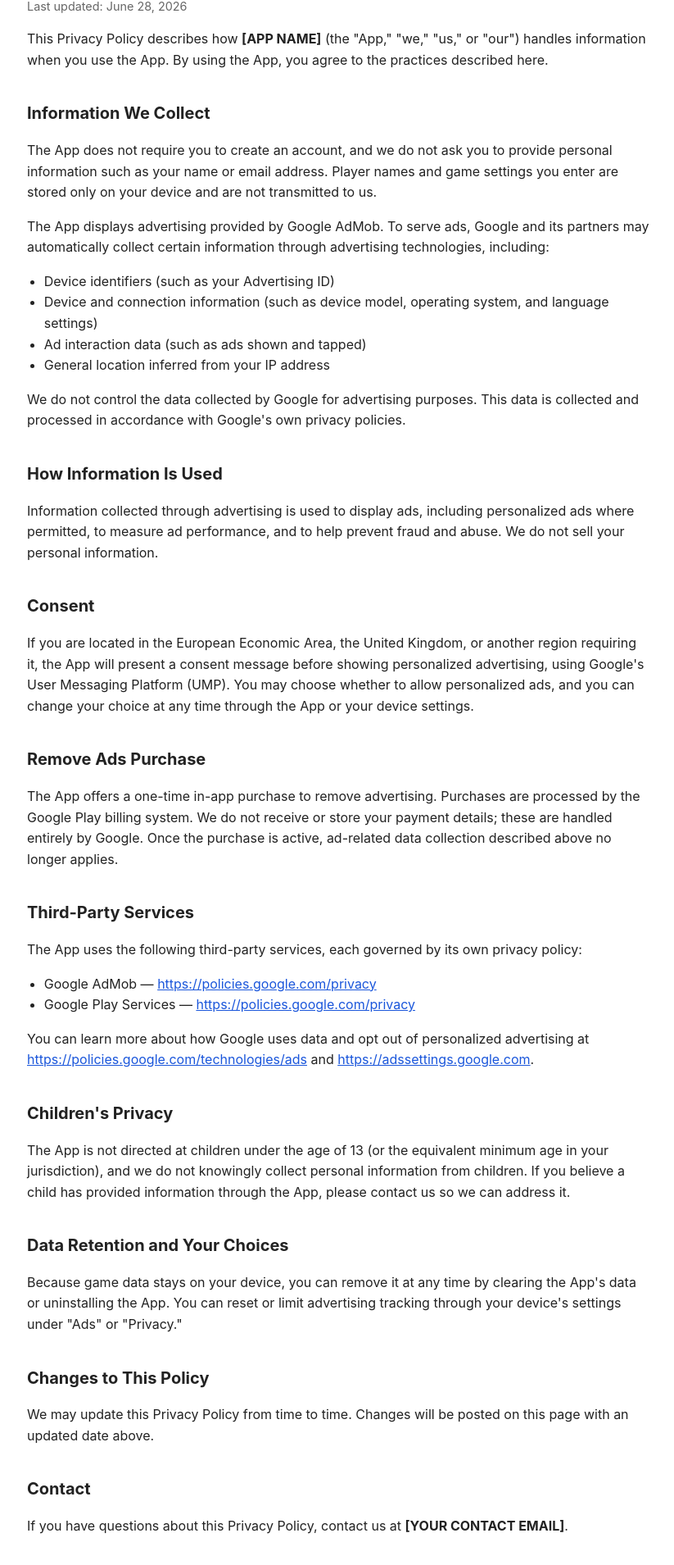
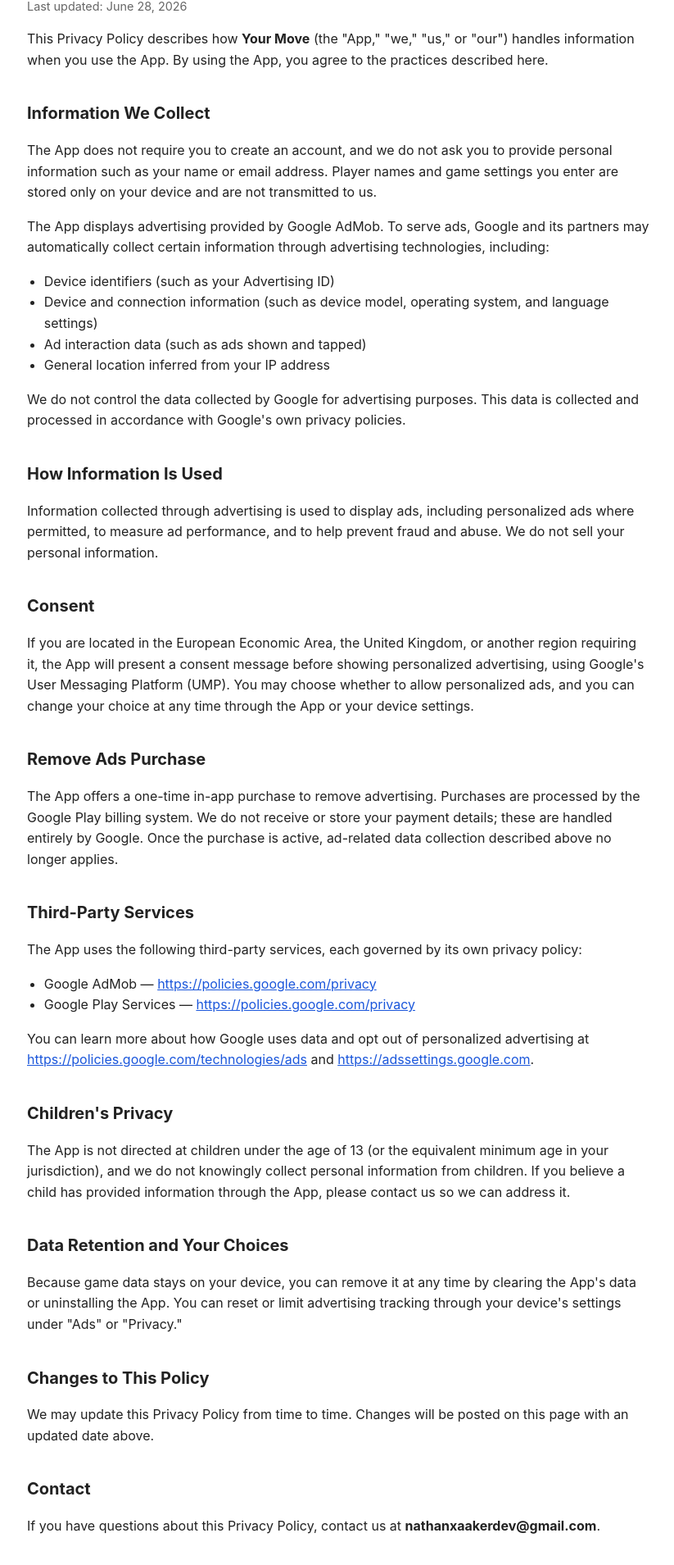
Before and after one commit to Nathan546-design/Nathan546-design.github.io, a plain HTML site: page index.html in a window 1280 px wide. Shown: the part 107-2016 px from the top of the page at 82% size, without its empty margins (227-1050 px from the left). Drawn offline with Linux system fonts and the light colour scheme.

Commit message:
Update Privacy Policy with app name and contact email

```diff
--- a/index.html
+++ b/index.html
@@ -26,7 +26,7 @@
 <h1>Privacy Policy</h1>
 <p class="updated">Last updated: June 28, 2026</p>
 
-<p>This Privacy Policy describes how <strong>[APP NAME]</strong> (the "App," "we," "us," or "our") handles information when you use the App. By using the App, you agree to the practices described here.</p>
+<p>This Privacy Policy describes how <strong>Your Move</strong> (the "App," "we," "us," or "our") handles information when you use the App. By using the App, you agree to the practices described here.</p>
 
 <h2>Information We Collect</h2>
 <p>The App does not require you to create an account, and we do not ask you to provide personal information such as your name or email address. Player names and game settings you enter are stored only on your device and are not transmitted to us.</p>
@@ -66,7 +66,7 @@
 <p>We may update this Privacy Policy from time to time. Changes will be posted on this page with an updated date above.</p>
 
 <h2>Contact</h2>
-<p>If you have questions about this Privacy Policy, contact us at <strong>[YOUR CONTACT EMAIL]</strong>.</p>
+<p>If you have questions about this Privacy Policy, contact us at <strong>nathanxaakerdev@gmail.com</strong>.</p>
 
 </body>
 </html>
```
